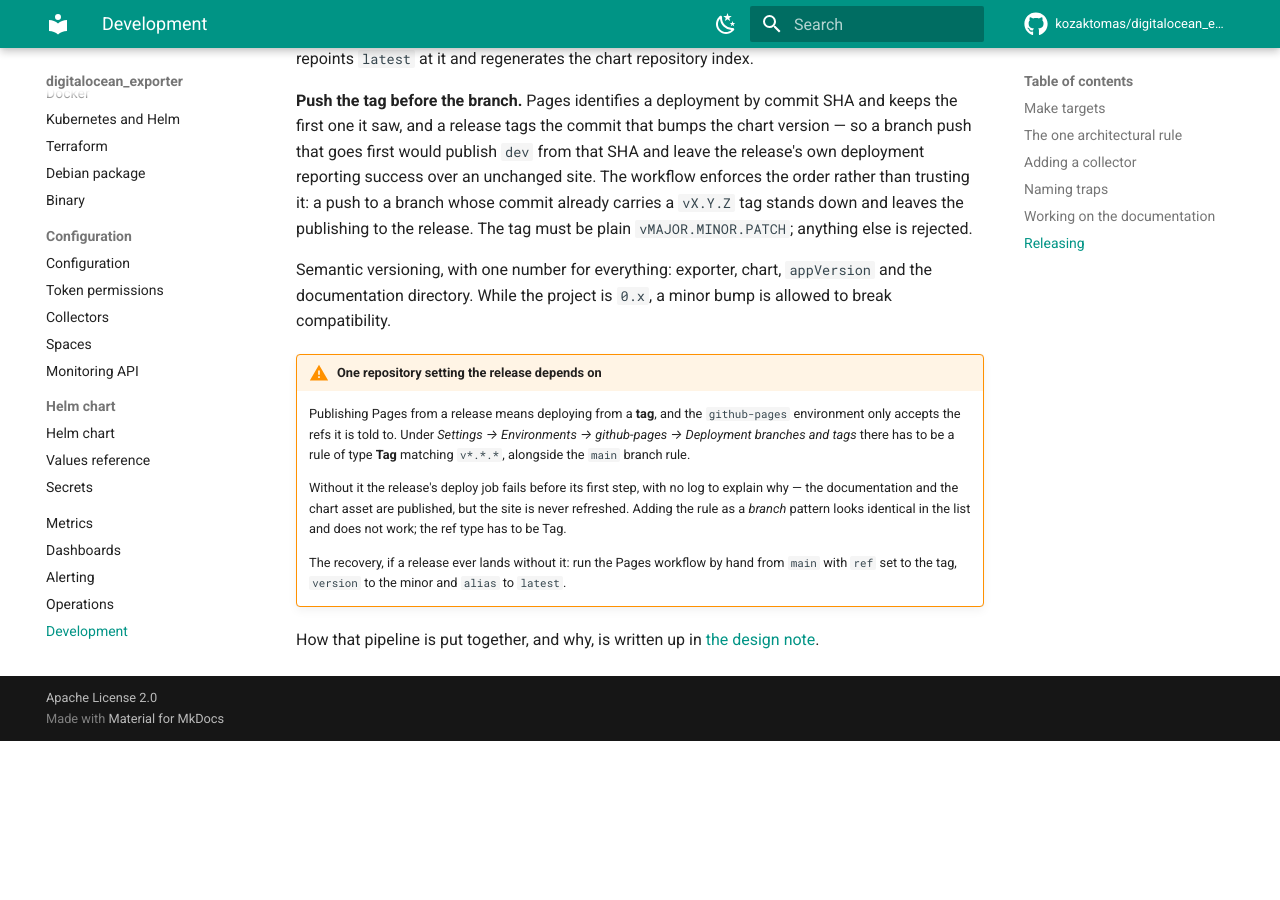
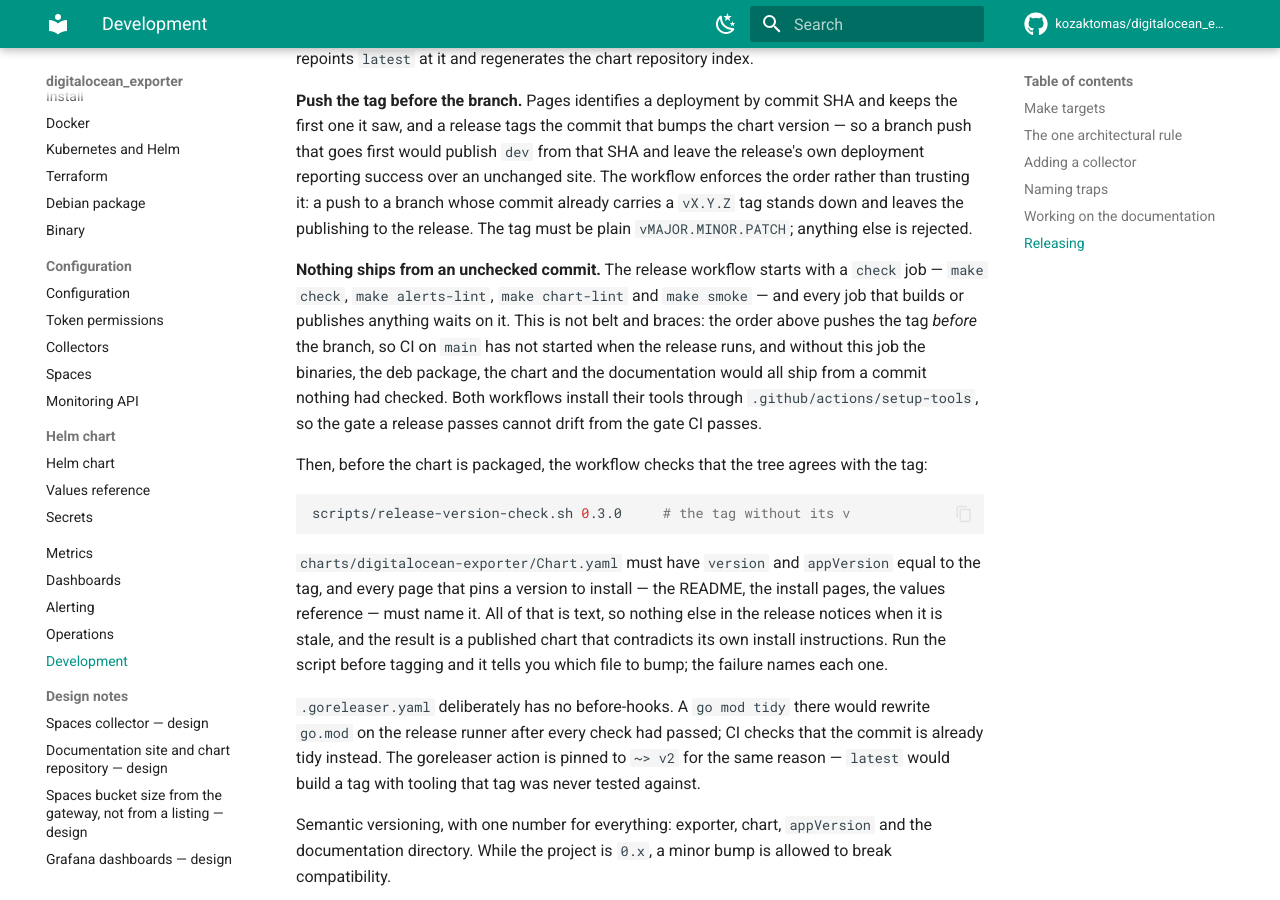
Before and after one commit to kozaktomas/digitalocean_exporter, an MkDocs documentation site: the page built from docs/development.md, in a window 1280 px wide and 900 px high, scrolled down 3708 px. Built offline with MkDocs 1.6.1 and Material for MkDocs 9.7.7, drawn with Linux system fonts in a browser that asks for light colours; comment, search, counter and statistics services are not loaded; the version menu is left out; before the commit the page ends 4449 px from its top, so only the background shows below that; some of the changed text lies outside the part shown.

Commit message:
ci(release): gate the release on the checks, and render every chart branch
A tag push went straight to goreleaser. Because the documented order is "push the
tag, then the branch", CI on main had not started when the release ran, so the
binaries, the deb package, the chart and the documentation all shipped from a
commit nothing had checked.

- release.yml gains a `check` job — `make check`, `make alerts-lint`,
  `make chart-lint`, `make smoke` — that everything else waits on.
- The toolchain moves into a `setup-tools` composite action used by all three
  workflows, so the gate a release passes cannot drift from the gate CI passes.
- Before packaging, `scripts/release-version-check.sh` asserts the tag matches
  Chart.yaml's version and appVersion and every documentation page that pins a
  version to install, naming each file that disagrees.
- The goreleaser action is pinned to `~> v2` instead of `latest`, and its
  `go mod tidy` before-hook is gone: it rewrote go.mod after the gate had passed.
  CI checks the commit is already tidy instead.
- `make chart-lint` lints with --strict and adds the renders that were never
  exercised: the spaces collector with keys, a region and a `name@region` bucket;
  an existing Secret with a key name of its own; the ServiceMonitor. The
  every-collector-disabled render lives in chart-invariants.sh, where the
  collector list is read from values.yaml and each `--no-collector.<name>` branch
  is asserted, so a collector added later is covered without anyone remembering.

Co-Authored-By: Claude Opus 5 (1M context) <noreply@anthropic.com>

````diff
--- a/.goreleaser.yaml
+++ b/.goreleaser.yaml
@@ -2,9 +2,9 @@ version: 2
 
 project_name: digitalocean_exporter
 
-before:
-  hooks:
-    - go mod tidy
+# No before-hooks on purpose. `go mod tidy` here would rewrite go.mod and go.sum on
+# the release runner, after every check has passed, and build a module graph nobody
+# reviewed. CI checks that the commit is already tidy instead.
 
 builds:
   - id: digitalocean_exporter
--- a/docs/development.md
+++ b/docs/development.md
@@ -21,7 +21,7 @@ exporter against a stub API, so you do not need a DigitalOcean token to work on
 | `make test-race` | Tests under the race detector |
 | `make smoke` | End-to-end run against a stub API, no token needed |
 | `make alerts-lint` | Check the bundled alerting rules with promtool |
-| `make chart-lint` | `helm lint` and `helm template` the chart |
+| `make chart-lint` | `helm lint --strict` and render the chart in every configuration that has a branch |
 | `make chart-docs` | Regenerate the chart README from `values.yaml` |
 | `make docs` | Build the documentation site into `site/` |
 | `make docs-serve` | Serve the documentation at <http://localhost:8000> with live reload |
@@ -144,6 +144,33 @@ trusting it: a push to a branch whose commit already carries a `vX.Y.Z` tag stan
 leaves the publishing to the release. The tag must be plain `vMAJOR.MINOR.PATCH`; anything
 else is rejected.
 
+**Nothing ships from an unchecked commit.** The release workflow starts with a `check` job —
+`make check`, `make alerts-lint`, `make chart-lint` and `make smoke` — and every job that
+builds or publishes anything waits on it. This is not belt and braces: the order above pushes
+the tag *before* the branch, so CI on `main` has not started when the release runs, and
+without this job the binaries, the deb package, the chart and the documentation would all
+ship from a commit nothing had checked. Both workflows install their tools through
+`.github/actions/setup-tools`, so the gate a release passes cannot drift from the gate CI
+passes.
+
+Then, before the chart is packaged, the workflow checks that the tree agrees with the tag:
+
+```bash
+scripts/release-version-check.sh 0.3.0     # the tag without its v
+```
+
+`charts/digitalocean-exporter/Chart.yaml` must have `version` and `appVersion` equal to the
+tag, and every page that pins a version to install — the README, the install pages, the
+values reference — must name it. All of that is text, so nothing else in the release notices
+when it is stale, and the result is a published chart that contradicts its own install
+instructions. Run the script before tagging and it tells you which file to bump; the failure
+names each one.
+
+`.goreleaser.yaml` deliberately has no before-hooks. A `go mod tidy` there would rewrite
+`go.mod` on the release runner after every check had passed; CI checks that the commit is
+already tidy instead. The goreleaser action is pinned to `~> v2` for the same reason —
+`latest` would build a tag with tooling that tag was never tested against.
+
 Semantic versioning, with one number for everything: exporter, chart, `appVersion` and the
 documentation directory. While the project is `0.x`, a minor bump is allowed to break
 compatibility.
````
Also changed, not shown: 7 other files.
